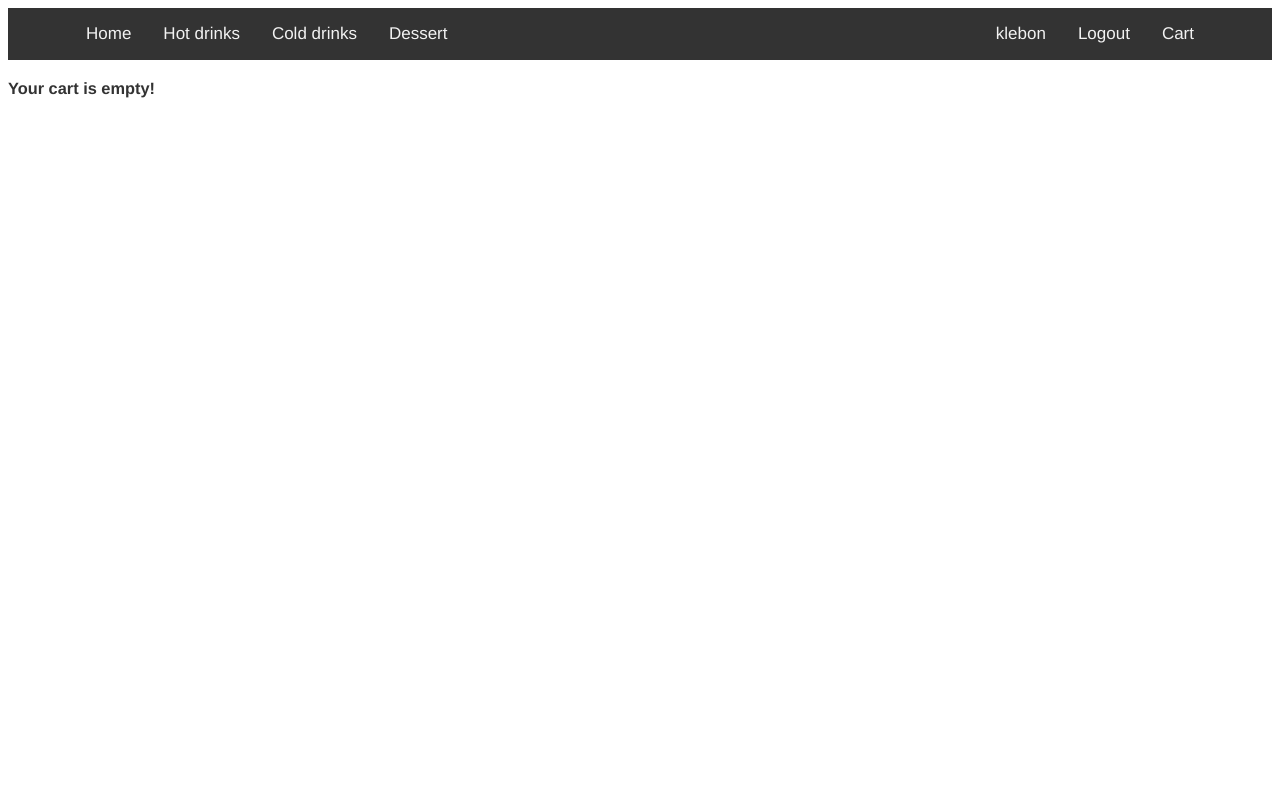
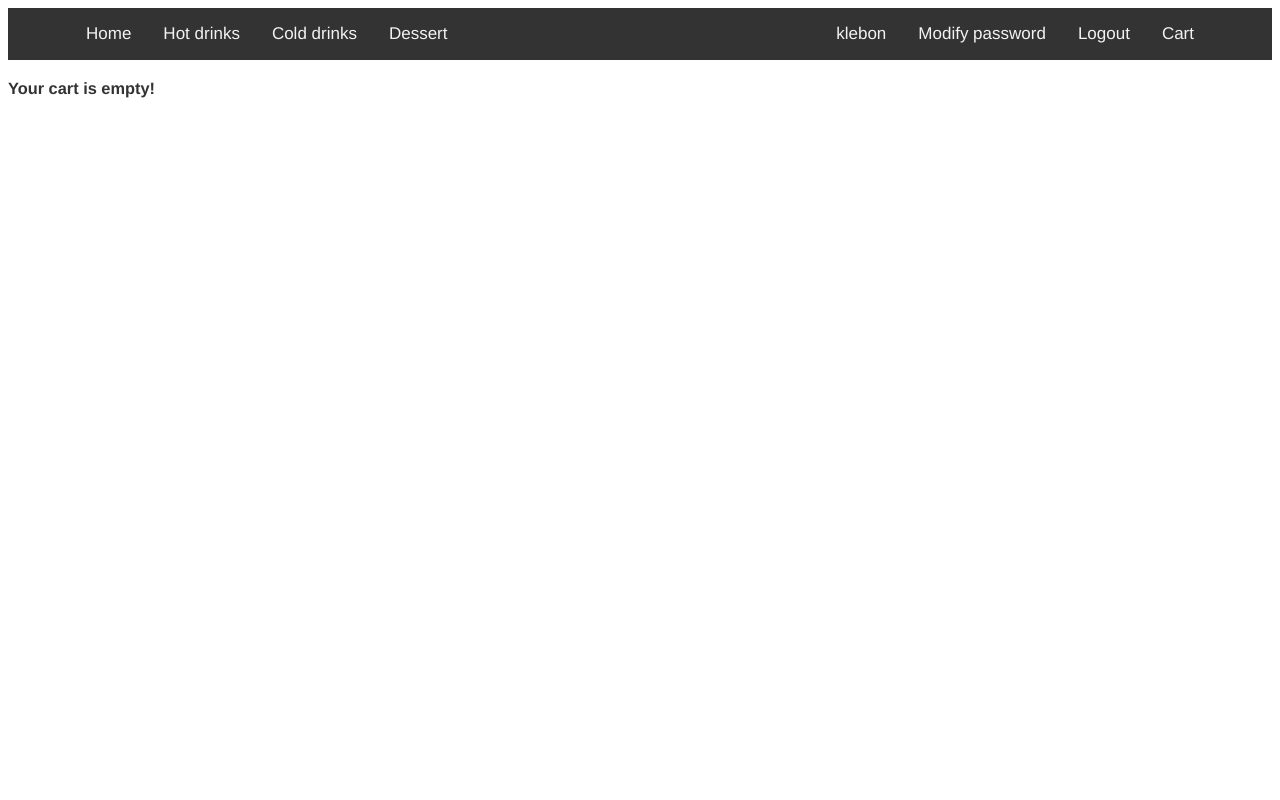
Before and after one commit to sivinska/minishop, a PHP site: page /cart.php in a window 1280 px wide. Run offline with PHP 8.4, Linux system fonts and the light colour scheme; a user stored in the database is signed in; data that the repository does not hold is empty.

Commit message:
navigation

```diff
--- a/final.css
+++ b/final.css
@@ -42,10 +42,10 @@ background-color: #fff;
   }
 
  @media (min-width: 768px) {
-    .col-sm-1, .col-sm-2, .col-sm-3, .col-sm-4, .col-sm-5, .col-sm-6, .col-sm-7, .col-sm-8, .col-sm-9, .col-sm-10, .col-sm-11, .col-sm-12 {
+    .col-sm-3,{
       float: left;
     }
-    .col-xs-1, .col-sm-1, .col-md-1, .col-lg-1, .col-xs-2, .col-sm-2, .col-md-2, .col-lg-2, .col-xs-3, .col-sm-3, .col-md-3, .col-lg-3, .col-xs-4, .col-sm-4, .col-md-4, .col-lg-4, .col-xs-5, .col-sm-5, .col-md-5, .col-lg-5, .col-xs-6, .col-sm-6, .col-md-6, .col-lg-6, .col-xs-7, .col-sm-7, .col-md-7, .col-lg-7, .col-xs-8, .col-sm-8, .col-md-8, .col-lg-8, .col-xs-9, .col-sm-9, .col-md-9, .col-lg-9, .col-xs-10, .col-sm-10, .col-md-10, .col-lg-10, .col-xs-11, .col-sm-11, .col-md-11, .col-lg-11, .col-xs-12, .col-sm-12, .col-md-12, .col-lg-12 {
+    .col-md-3,{
       position: relative;
       min-height: 1px;
       padding-left: 15px;
@@ -131,55 +131,28 @@ p{
 
 .clearfix::before,
   .clearfix:after,
-  .dl-horizontal dd:before,
-  .dl-horizontal dd:after,
   .container::before,
   .container::after,
   .container-fluid:before,
   .container-fluid:after,
   .row::before,
   .row::after,
-  .form-horizontal .form-group:before,
-  .form-horizontal .form-group:after,
-  .btn-toolbar:before,
-  .btn-toolbar:after,
-  .btn-group-vertical > .btn-group:before,
-  .btn-group-vertical > .btn-group:after,
   .nav:before,
   .nav:after,
   .navbar:before,
   .navbar:after,
-  .navbar-header:before,
-  .navbar-header:after,
-  .navbar-collapse:before,
-  .navbar-collapse:after,
-  .pager:before,
-  .pager:after,
-  .panel-body:before,
-  .panel-body:after,
-  .modal-header:before,
-  .modal-header:after,
-  .modal-footer:before,
-  .modal-footer:after {
+  {
     content: " ";
     display: table;
   }
   .clearfix::after,
-  .dl-horizontal dd:after,
   .container::after,
   .container-fluid:after,
   .row::after,
   .form-horizontal .form-group:after,
-  .btn-toolbar:after,
-  .btn-group-vertical > .btn-group:after,
   .nav:after,
   .navbar:after,
-  .navbar-header:after,
-  .navbar-collapse:after,
-  .pager:after,
-  .panel-body:after,
-  .modal-header:after,
-  .modal-footer:after {
+   {
     clear: both;
   }
 
--- a/install.php
+++ b/install.php
@@ -7,7 +7,7 @@ $mysql_host = 'localhost';
 // MySQL username
 $mysql_username = 'root';
 // MySQL password
-$mysql_password = "keenouxe";
+$mysql_password = 'Katinukas';
 // Database name
 $mysql_database = 'rush00';
 
@@ -39,5 +39,5 @@ foreach ($lines as $line)
 	}
 }
 echo "Tables imported successfully";
-
+header('location: index.php');
 ?>
--- a/nav.php
+++ b/nav.php
@@ -10,8 +10,20 @@
 		<?php
 		  	if ($_SESSION["logged"] == true)
 			{
-				echo '<a href="#">'.$_SESSION["username"].'</a>';
-				echo '<a href="logout.php">Logout</a>';
+				if ($S_SESSION['type'] == 'user')
+				{
+					echo '<a href="#">'.$_SESSION["username"].'</a>';
+					echo '<a href="modify_pw.php">Modify password</a>';
+					echo '<a href="logout.php">Logout</a>';
+				}
+				if ($_SESSION['type'] == 'admin')
+				{
+					echo '<a href="admin.php">'.$_SESSION["username"].'</a>';
+					echo '<a href="modify_pw.php">Modify password</a>';
+					echo '<a href="logout.php">Logout</a>';
+
+				}
+
 			}
 			else
 			{
```
